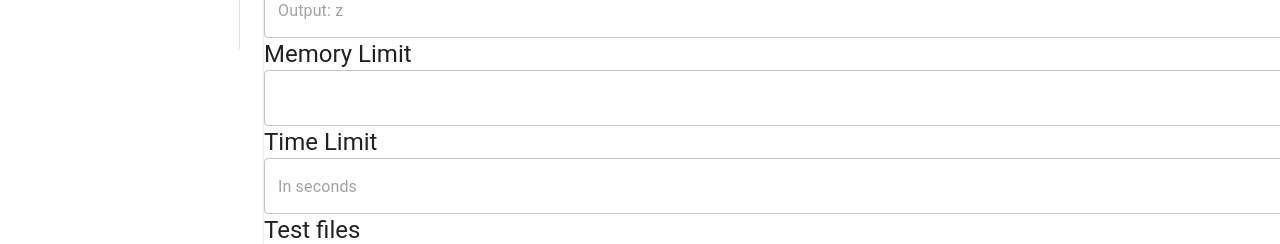
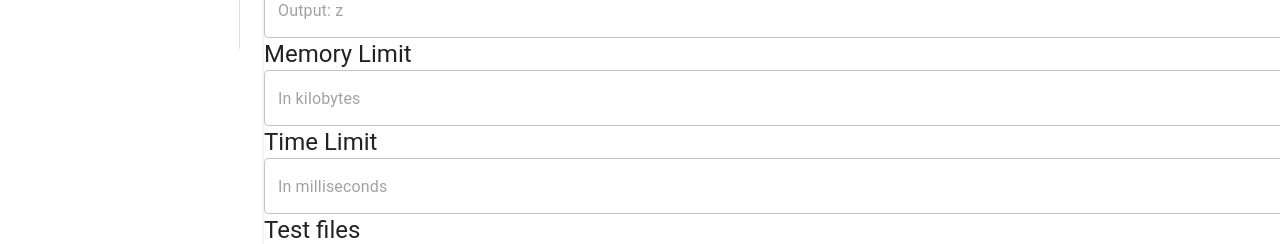
Before and after one commit to PopirtanVlad/CodingTCH_frontend, a React (Create React App) app: page /problems/add in a window 1280 px wide. Shown: the part 751-995 px from the top of the page. Built offline with nearby package versions, Linux system fonts and the light colour scheme.

Commit message:
finsl version

```diff
--- a/src/components/ProblemDetails.js
+++ b/src/components/ProblemDetails.js
@@ -107,9 +107,9 @@ const ProblemDetails = () => {
                 <Typography variant="h5">Example Output</Typography>
                 <TextField onChange={handleFormChange("exampleOutput")} placeholder="Output: z"></TextField>
                 <Typography variant="h5">Memory Limit</Typography>
-                <TextField onChange={handleFormChange("memoryLimit")}></TextField>
+                <TextField onChange={handleFormChange("memoryLimit")} placeholder="In kilobytes"></TextField>
                 <Typography variant="h5">Time Limit</Typography>
-                <TextField onChange={handleFormChange("timeLimit")} placeholder="In seconds"></TextField>
+                <TextField onChange={handleFormChange("timeLimit")} placeholder="In milliseconds"></TextField>
                 <Typography variant="h5">Test files</Typography>
                 <input
                     onChange={handleFormChange("tests")}
--- a/src/components/sign-in-up/SignUp.js
+++ b/src/components/sign-in-up/SignUp.js
@@ -62,13 +62,6 @@ const SignUp = () =>{
                 <TextField required={true} onChange={handleFormChange("password")} type="password" label="Password" placeholder="Enter password" variant="standard" fullWidth={true} />
                 <TextField required={true} onChange={handleFormChange("matchingPassword")} type="password" label="Confirm password" placeholder="Enter password" variant="standard" fullWidth={true} />
                 <br/><br/>
-                <FormLabel component="legend">You're creating this account as a</FormLabel>
-                <RadioGroup aria-label="role" name="role" style={{display: 'initial'}}>
-                    <FormControlLabel value="User" control={<Radio/>} label="User"/>
-                    <FormControlLabel value="Administrator" control={<Radio/>} label="Administrator"/>
-                </RadioGroup>
-                <TextField onChange={handleFormChange("adminCode")} type="password" label="Enter admin code" placeholder="xxxx-xxxx" variant="standard" fullWidth={true} />
-
                 <Button type="Submit" variant="contained" fullWidth={true} sx={{backgroundColor: "#1A2930", padding: "10ox", margin: "20px auto"}}
                         onClick={() => {
                             handleSignup()
```
Also changed, not shown: 1 other file (tests, documents, lock files or other folders).
